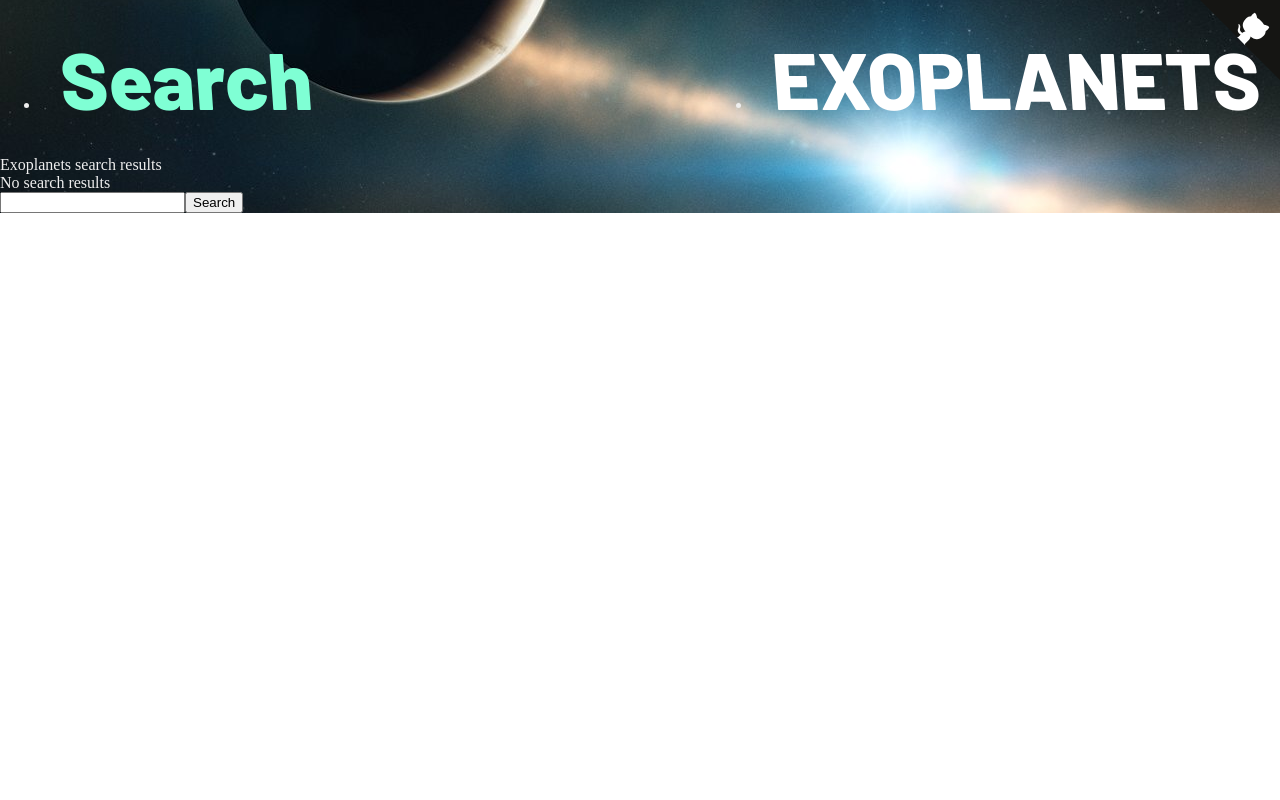
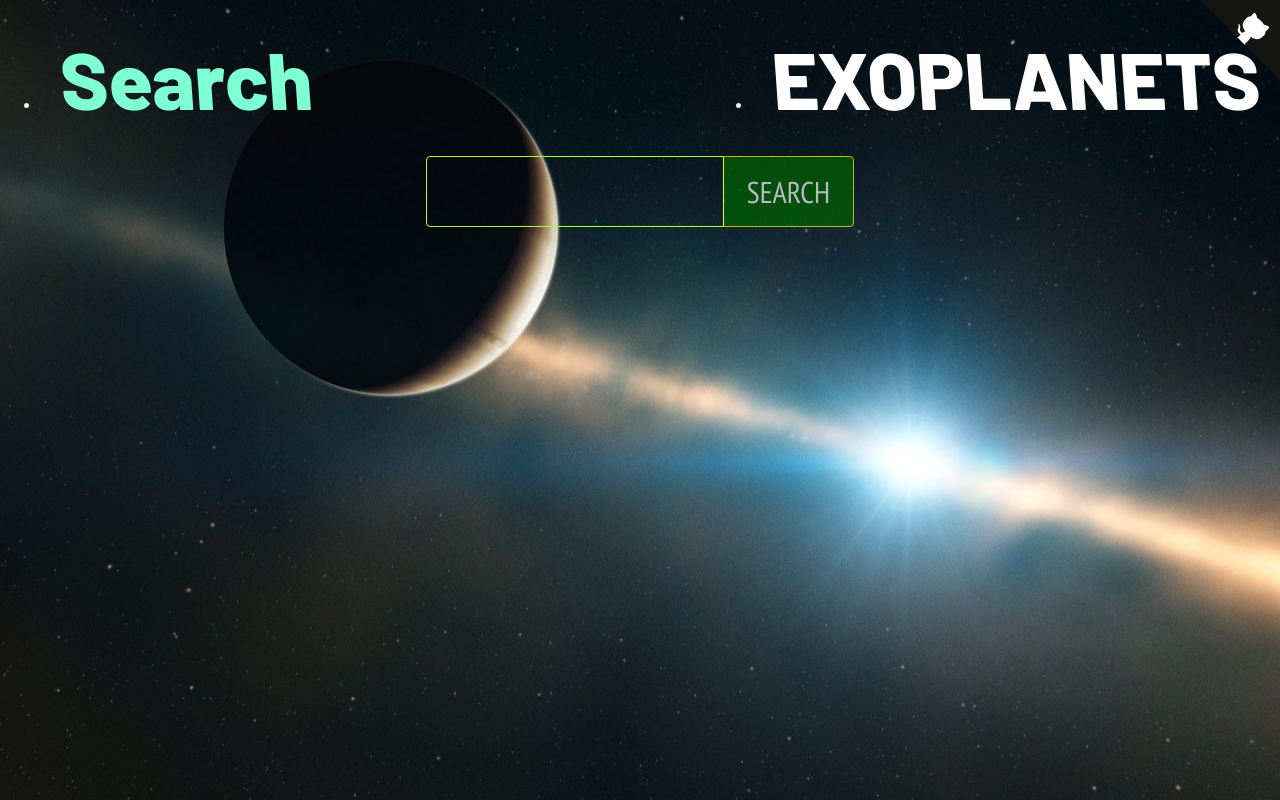
Before and after one commit to chrisdemetriad/exoplanets, a React (Create React App) app: page /search in a window 1280 px wide. Built offline with nearby package versions, Linux system fonts and the light colour scheme.

Commit message:
Finishing it off

```diff
--- a/src/App.css
+++ b/src/App.css
@@ -9,7 +9,12 @@ body,
 p {
 	margin: 0;
 	padding: 0;
+	height: 100%;
 	color: #eee;
+}
+
+p {
+	height: auto;
 }
 
 img {
@@ -22,6 +27,19 @@ main {
 	background-position: center center;
 	background-size: cover;
 	background-repeat: no-repeat;
+}
+
+#root {
+	height: 100%;
+}
+
+main {
+	min-height: 100%;
+	padding-bottom: 100px;
+}
+
+.listing {
+	flex-grow: 1;
 }
 
 .github-corner:hover .octo-arm {
--- a/src/App.js
+++ b/src/App.js
@@ -14,12 +14,7 @@ const App = () => {
 				<a href="https://github.com/chrisdemetriad/exoplanets" className="github-corner" aria-label="View source on GitHub">
 					<svg width="80" height="80" viewBox="0 0 250 250" style={{ fill: "#151513", color: "#fff", position: "absolute", top: 0, border: 0, right: 0 }} aria-hidden="true">
 						<path d="M0,0 L115,115 L130,115 L142,142 L250,250 L250,0 Z"></path>
-						<path
-							d="M128.3,109.0 C113.8,99.7 119.0,89.6 119.0,89.6 C122.0,82.7 120.5,78.6 120.5,78.6 C119.2,72.0 123.4,76.3 123.4,76.3 C127.3,80.9 125.5,87.3 125.5,87.3 C122.9,97.6 130.6,101.9 134.4,103.2"
-							fill="currentColor"
-							style={{ "transform-origin": "130px 106px" }}
-							className="octo-arm"
-						></path>
+						<path d="M128.3,109.0 C113.8,99.7 119.0,89.6 119.0,89.6 C122.0,82.7 120.5,78.6 120.5,78.6 C119.2,72.0 123.4,76.3 123.4,76.3 C127.3,80.9 125.5,87.3 125.5,87.3 C122.9,97.6 130.6,101.9 134.4,103.2" fill="currentColor" style={{ transformOrigin: "130px 106px" }} className="octo-arm"></path>
 						<path
 							d="M115.0,115.0 C114.9,115.1 118.7,116.5 119.8,115.4 L133.7,101.6 C136.9,99.2 139.9,98.4 142.2,98.6 C133.8,88.0 127.5,74.4 143.8,58.0 C148.5,53.4 154.0,51.2 159.7,51.0 C160.3,49.4 163.2,43.6 171.4,40.1 C171.4,40.1 176.1,42.5 178.8,56.2 C183.1,58.6 187.2,61.8 190.9,65.4 C194.5,69.0 197.7,73.2 200.1,77.6 C213.8,80.2 216.3,84.9 216.3,84.9 C212.7,93.1 206.9,96.0 205.4,96.6 C205.1,102.4 203.0,107.8 198.3,112.5 C181.9,128.9 168.3,122.5 157.7,114.1 C157.9,116.9 156.7,120.9 152.7,124.9 L141.0,136.5 C139.8,137.7 141.6,141.9 141.8,141.8 Z"
 							fill="currentColor"
--- /dev/null
+++ b/src/components/AlternateStar.js
@@ -0,0 +1,30 @@
+import React, { useState } from "react";
+import "./Star.css";
+
+const AlternateStar = ({ star }) => {
+	const getRandomNumber = () => {
+		return Math.floor(Math.random() * Math.floor(138));
+	};
+
+	const [randomValue] = useState(getRandomNumber);
+
+	return (
+		<div
+			style={{
+				backgroundImage: `url(exoplanets/img${randomValue}.jpg`,
+				backgroundPosition: "center",
+				backgroundSize: "cover",
+				backgroundRepeat: "no-repeat",
+			}}
+			className="star-system"
+		>
+			{star.name && (
+				<p className="star-system-name">
+					<span>Star System</span> <span>{star.name}</span>
+				</p>
+			)}
+		</div>
+	);
+};
+
+export default AlternateStar;
--- a/src/components/Home.css
+++ b/src/components/Home.css
@@ -9,6 +9,39 @@
 	grid-template-columns: 1fr 1fr 1fr 1fr;
 	grid-gap: 5px;
 	line-height: 0;
+}
+
+.slider {
+	margin: 25px auto;
+	width: 420px;
+	font-family: "PT Sans Narrow";
+	text-transform: uppercase;
+	text-align: center;
+}
+
+.slider p {
+	margin-bottom: 10px;
+}
+
+.rc-slider-handle {
+	width: 20px;
+	height: 20px;
+	background: #d22929;
+	margin-top: -8px;
+}
+
+.rc-slider-dot {
+	bottom: -5px;
+	width: 14px;
+	height: 14px;
+	border: none;
+}
+.rc-slider-dot {
+	background: aquamarine;
+}
+
+.rc-slider-track {
+	background: #d22929;
 }
 
 @media (max-width: 1400px) {
--- a/src/components/Home.js
+++ b/src/components/Home.js
@@ -6,7 +6,7 @@ import "rc-slider/assets/index.css";
 import "./Home.css";
 
 const Home = () => {
-	const sliderValues = { 1: 1, 2: 2, 3: 3, 4: 4, 5: 5, 6: 6, 7: 7, 8: 8, 9: 9 };
+	const sliderValues = { 1: 1, 2: 2, 3: 3, 4: 4, 5: 5, 6: 6, 7: 7, 8: 8 };
 
 	const [starSystem, setStarSystems] = useState([]);
 	const [planetsNumber, setPlanetsNumber] = useState(1);
@@ -19,8 +19,7 @@ const Home = () => {
 	}, [page, planetsNumber]);
 
 	const loadStarSystems = (page, planetsNumber) => {
-		// console.log(`loadStarSystems, page is ${page} and planetsNumber is ${planetsNumber}`);
-		fetch(process.env.REACT_APP_STARS_API + `?numberOfPlanets=${planetsNumber}&size=30&sort=numberOfPlanets,desc&page=${page}`)
+		fetch(process.env.REACT_APP_STARS_API + `?numberOfPlanets=${planetsNumber}&size=16&sort=numberOfPlanets,desc&page=${page}`)
 			.then((res) => {
 				return res.json();
 			})
@@ -35,14 +34,16 @@ const Home = () => {
 	};
 
 	return (
-		<>
 		<div className="listing">
-				<div>
+			<div className="slider">
+				<p>Move slider below to search for a minimum number of planets</p>
 				<Slider
 					min={1}
+					max={8}
 					defaultValue={1}
 					marks={sliderValues}
 					step={null}
+					dotStyle
 					onChange={(e) => {
 						setPlanetsNumber(e);
 						setPage(0);
@@ -59,7 +60,6 @@ const Home = () => {
 				})}
 			</div>
 		</div>
-		</>
 	);
 };
 
--- a/src/components/Pagination.css
+++ b/src/components/Pagination.css
@@ -17,7 +17,6 @@
 
 .pagination button {
 	font-family: "PT Sans Narrow", sans-serif;
-	/* font-weight: 700; */
 	text-transform: uppercase;
 	font-size: 20px;
 	outline: 0;
--- a/src/components/Pagination.js
+++ b/src/components/Pagination.js
@@ -1,7 +1,7 @@
 import React from "react";
 import "./Pagination.css";
 
-function Pagination({ page, lastPage, loadStarSystems, planetsNumber }) {
+const Pagination = ({ page, lastPage, loadStarSystems, planetsNumber }) => {
 	return (
 		<div className="pagination">
 			<button disabled={page === 0} onClick={() => loadStarSystems(0, planetsNumber)}>
@@ -14,8 +14,10 @@ function Pagination({ page, lastPage, loadStarSystems, planetsNumber }) {
 				<span className="page-info">
 					Page {page} from {lastPage}
 				</span>
+			) : lastPage !== 0 ? (
+				<span className="page-info">Pages: {lastPage}</span>
 			) : (
-				<span className="page-info">Pages: {lastPage}</span>
+				<span className="page-info"></span>
 			)}
 			<button disabled={page === lastPage} onClick={() => loadStarSystems(page + 1, planetsNumber)}>
 				Next
@@ -25,6 +27,6 @@ function Pagination({ page, lastPage, loadStarSystems, planetsNumber }) {
 			</button>
 		</div>
 	);
-}
+};
 
 export default Pagination;
--- a/src/components/Search.css
+++ b/src/components/Search.css
@@ -0,0 +1,41 @@
+form {
+	text-align: center;
+}
+
+input {
+	font-size: 30px;
+	padding: 15px 5px;
+	outline: 0;
+	border: 1px solid greenyellow;
+	background: transparent;
+	color: white;
+	font-family: "PT Sans Narrow";
+	border-radius: 4px 0px 0px 4px;
+	margin-bottom: 20px;
+}
+
+button {
+	font-size: 30px;
+	padding: 15px 23px;
+	outline: 0;
+	border: 1px solid yellow;
+	background: darkgreen;
+	color: white;
+	font-family: "PT Sans Narrow";
+	text-transform: uppercase;
+	border-radius: 0px 4px 4px 0px;
+	margin-left: -1px;
+	margin-bottom: 20px;
+	opacity: 0.7;
+	transition: 0.3 all;
+	cursor: pointer;
+}
+
+button:hover {
+	opacity: 1;
+}
+
+p {
+	font-family: "PT Sans Narrow";
+	font-size: 30px;
+}
--- a/src/components/Search.js
+++ b/src/components/Search.js
@@ -1,5 +1,7 @@
 import React, { useState } from "react";
+
 import "./Search.css";
+import AlternateStar from "./AlternateStar";
 
 const Search = () => {
 	const [data, setData] = useState([]);
@@ -15,15 +17,15 @@ const Search = () => {
 		getData();
 	};
 
-	const clearSearchTerm = () => {
-		localStorage.removeItem("searchTerm");
-		setSearch("");
-		getData();
-	};
+	// const clearSearchTerm = () => {
+	// 	localStorage.removeItem("searchTerm");
+	// 	setSearch("");
+	// 	// getData();
+	// };
 
 	const getData = async () => {
 		try {
-			const data = await fetch(process.env.REACT_APP_ALTERNATENAME_API + `?name=%25${search}%25`);
+			const data = await fetch(process.env.REACT_APP_ALTERNATENAME_API + `?name=%25${search.charAt(0).toUpperCase() + search.slice(1)}%25`);
 			const response = await data.json();
 			setData(response._embedded.alternateNames);
 		} catch (error) {
@@ -32,24 +34,32 @@ const Search = () => {
 	};
 
 	return (
-		<>
-			<p onClick={clearSearchTerm} title="Go home and clear search">
-				Exoplanets search results
-			</p>
-
-			{search ? <p>Search results shown for {search}</p> : <p>No search results</p>}
-			{data.map((star, index) => (
-				<p key={index}>{star.name}</p>
-			))}
-
+		<div className="listing">
 			<form onSubmit={handleSubmit}>
-				{search && <p onClick={clearSearchTerm}>clear search term</p>}
+				{/* {search && <span onClick={clearSearchTerm}>clear search term</span>} */}
 
 				<input onChange={handleChange} type="text" placeholder={search} />
 
 				<button>Search</button>
 			</form>
-		</>
+
+			{/* <p onClick={clearSearchTerm} title="Go home and clear search">
+				Exoplanets search results
+			</p> */}
+
+			<div className={data.length && "star-systems"}>
+				{data.length
+					? data.map((star, index) => {
+							return <AlternateStar key={index} star={star} />;
+					  })
+					: search !== "" && (
+							<div>
+								<p>No results for {search}. Did you press Search?</p>
+								<p>Alternatively, try Ursae?</p>
+							</div>
+					  )}
+			</div>
+		</div>
 	);
 };
 
--- a/src/components/Star.css
+++ b/src/components/Star.css
@@ -7,7 +7,6 @@
 .planet-details {
 	min-height: auto;
 	transform: none;
-	border: none;
 	opacity: 1;
 	padding: 10px;
 
@@ -19,6 +18,7 @@
 	line-height: normal;
 	flex-direction: column;
 	transition: 0.2s all;
+	border-bottom: 1px dashed greenyellow !important;
 }
 
 .planet-details p {
--- a/src/components/Star.js
+++ b/src/components/Star.js
@@ -1,4 +1,3 @@
-import React from "react";
 import "./Star.css";
 
 const Star = ({ star }) => {
@@ -19,7 +18,7 @@ const Star = ({ star }) => {
 
 				{star.distance && (
 					<p>
-						<span>Distance from Earth</span>{" "}
+						<span>Distance from Earth</span>
 						<span>
 							{star.distance} <span className="lowercase">light years</span>
 						</span>
@@ -40,7 +39,7 @@ const Star = ({ star }) => {
 
 				{star.age && (
 					<p>
-						<span>Age</span>{" "}
+						<span>Age</span>
 						<span>
 							{star.age} <span className="lowercase">million years</span>
 						</span>
```
Also changed, not shown: src/components/StarSystem.js (+13 -9 lines), 1 other file (tests, documents, lock files or other folders). Lines whose indentation alone changed are shown as unchanged.
